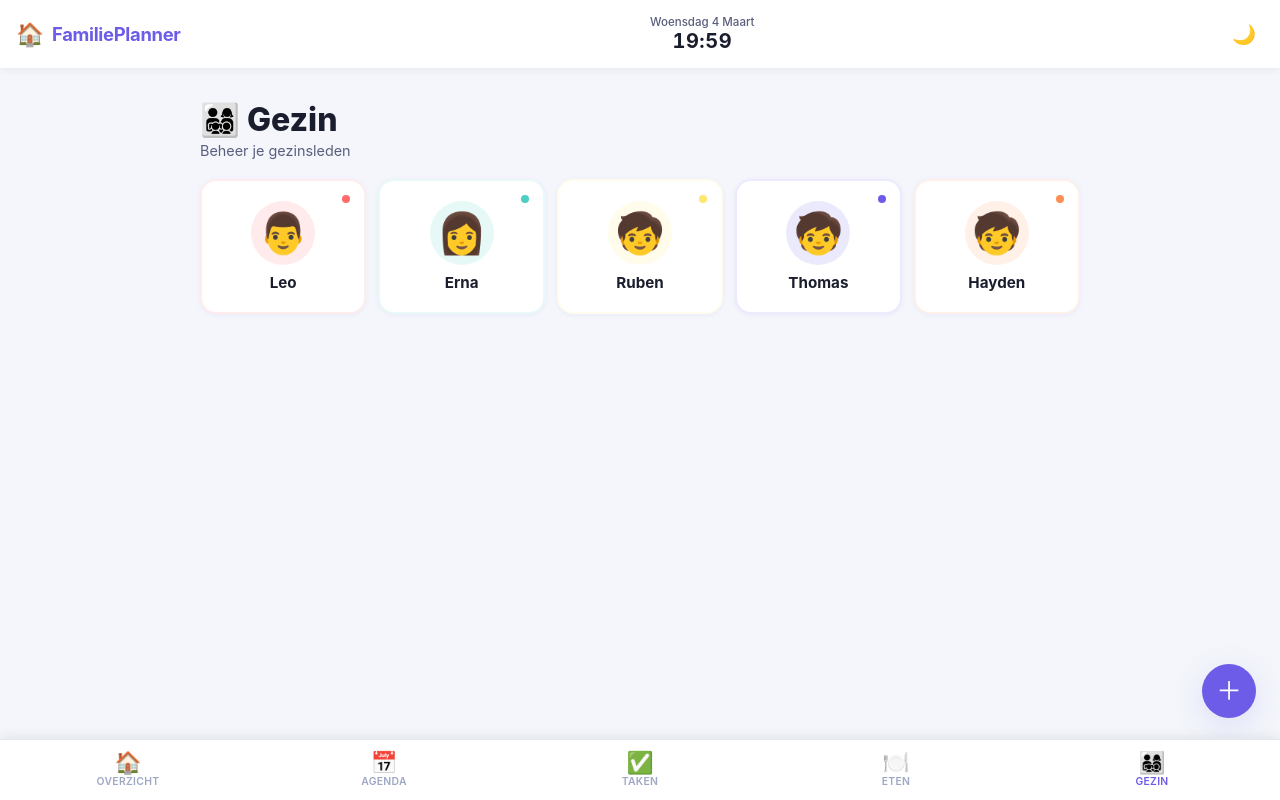
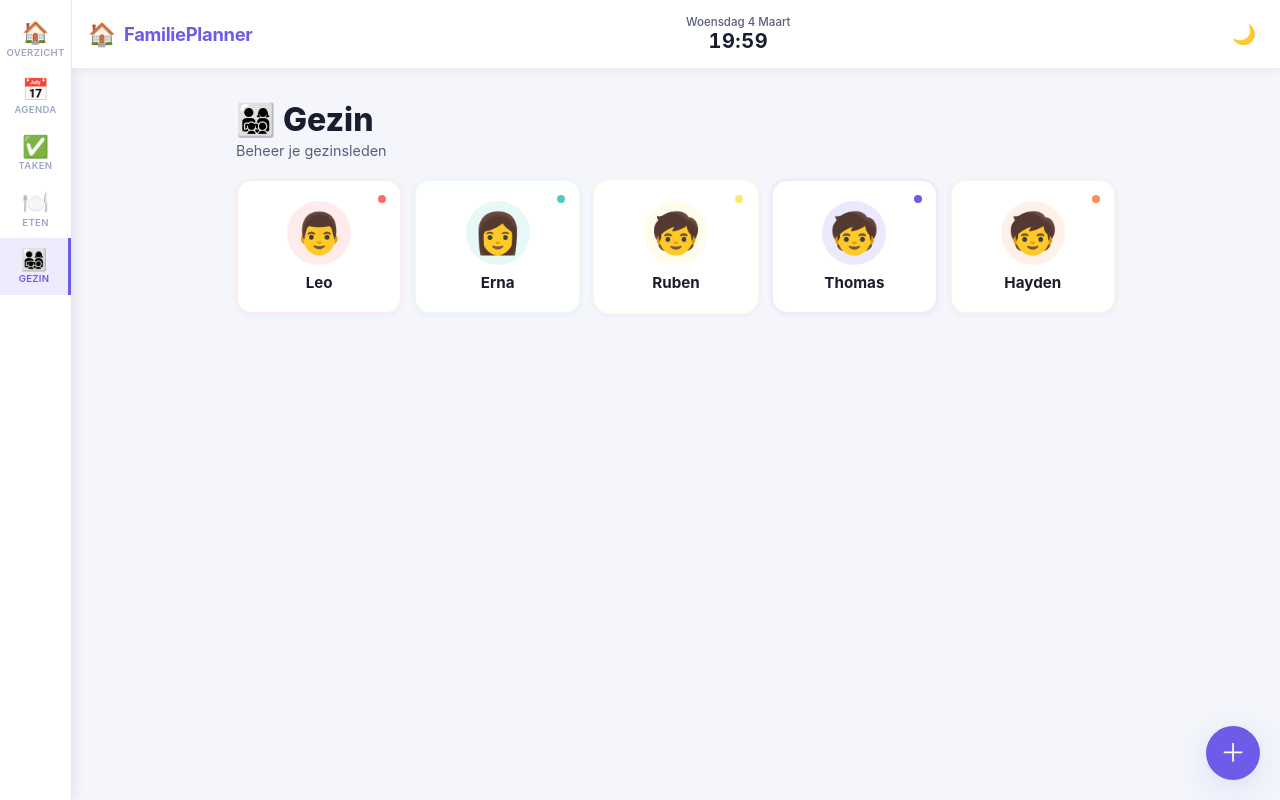
Before and after one commit to lmeulen/FamiliePlanner, a FastAPI app: page /gezin in a window 1280 px wide. Run offline with FastAPI, Linux system fonts and the light colour scheme; data comes from the database, SQL or seed files in the repository.

Commit message:
feat: move navigation from bottom bar to left sidebar
- Restructured base.html: nav moved before content, header+main
  wrapped in .app-content div
- Renamed .bottom-nav → .side-nav; converted from horizontal fixed
  bar to vertical sticky sidebar (72px wide, top-aligned)
- Active item gets accent highlight bar on the right edge
- body changed to flex-direction: row; .app-content takes the
  remaining width and handles its own scroll
- FAB bottom position no longer offsets for bottom nav height
- Removed bottom-nav safe-area padding

Co-authored-by: Copilot <223556219+Copilot@users.noreply.github.com>

```diff
--- a/app/static/css/main.css
+++ b/app/static/css/main.css
@@ -16,9 +16,10 @@ body {
                "Helvetica Neue", Arial, sans-serif;
   background: var(--bg-app);
   color: var(--text-primary);
-  min-height: 100dvh;
+  height: 100dvh;
   display: flex;
-  flex-direction: column;
+  flex-direction: row;       /* nav left, content right */
+  overflow: hidden;
   transition: background .25s, color .25s;
 }
 
@@ -77,10 +78,17 @@ img { max-width: 100%; }
 }
 
 /* ── MAIN CONTENT ────────────────────────────────────────────── */
+.app-content {
+  flex: 1;
+  display: flex;
+  flex-direction: column;
+  min-width: 0;
+  height: 100dvh;
+  overflow: hidden;
+}
 .app-main {
   flex: 1;
   overflow-y: auto;
-  padding-bottom: calc(70px + env(safe-area-inset-bottom));
 }
 .page-container {
   max-width: 960px;
@@ -731,40 +739,50 @@ img { max-width: 100%; }
 }
 
 /* ── BOTTOM NAVIGATION ───────────────────────────────────────── */
-.bottom-nav {
-  position: fixed;
-  bottom: 0;
-  left: 0; right: 0;
+/* ── SIDE NAVIGATION ─────────────────────────────────────────── */
+.side-nav {
+  position: sticky;
+  top: 0;
+  flex-shrink: 0;
+  width: 72px;
+  height: 100dvh;
+  display: flex;
+  flex-direction: column;
+  align-items: center;
+  justify-content: flex-start;
+  padding-top: .75rem;
+  background: var(--nav-bg);
+  border-right: 1px solid var(--border);
+  box-shadow: 2px 0 12px rgba(0,0,0,.08);
   z-index: 100;
-  display: flex;
-  background: var(--nav-bg);
-  border-top: 1px solid var(--border);
-  padding-bottom: env(safe-area-inset-bottom);
-  box-shadow: 0 -2px 12px rgba(0,0,0,.08);
+  overflow-y: auto;
 }
 .nav-item {
-  flex: 1;
+  width: 100%;
   display: flex;
   flex-direction: column;
   align-items: center;
   justify-content: center;
-  padding: .55rem .25rem;
+  padding: .65rem .25rem;
   color: var(--nav-inactive);
   text-decoration: none;
-  transition: color .15s;
-  min-height: 60px;
-  gap: .15rem;
+  transition: color .15s, background .15s;
+  gap: .2rem;
 }
 .nav-item:hover, .nav-item.active {
   color: var(--nav-active);
 }
+.nav-item.active {
+  background: color-mix(in srgb, var(--accent) 12%, transparent);
+  border-right: 3px solid var(--accent);
+}
 .nav-icon  { font-size: 1.35rem; line-height: 1; }
-.nav-label { font-size: .65rem; font-weight: 600; text-transform: uppercase; letter-spacing: .3px; }
+.nav-label { font-size: .6rem; font-weight: 600; text-transform: uppercase; letter-spacing: .3px; }
 
 /* ── FAB ─────────────────────────────────────────────────────── */
 .fab {
   position: fixed;
-  bottom: calc(70px + .75rem + env(safe-area-inset-bottom));
+  bottom: 1.25rem;
   right: 1.25rem;
   z-index: 90;
   width: 54px; height: 54px;
@@ -1000,7 +1018,6 @@ img { max-width: 100%; }
 }
 @media (min-width: 960px) {
   .page-container { padding: 2rem 2.5rem 3rem; }
-  .fab { bottom: calc(70px + .75rem + env(safe-area-inset-bottom)); right: 1.5rem; }
 }
 
 /* ── RECURRENCE FORM ────────────────────────────────────────── */
--- a/app/templates/base.html
+++ b/app/templates/base.html
@@ -16,29 +16,8 @@
 </head>
 <body>
 
-  <!-- ──────────── APP HEADER ──────────── -->
-  <header class="app-header">
-    <div class="header-left">
-      <span class="app-logo">🏠</span>
-      <span class="app-name">FamiliePlanner</span>
-    </div>
-    <div class="header-center" id="header-date"><!-- filled by JS --></div>
-    <div class="header-right">
-      <button class="icon-btn" id="theme-toggle" aria-label="Wissel thema" title="Wissel thema">
-        <span id="theme-icon">🌙</span>
-      </button>
-    </div>
-  </header>
-
-  <!-- ──────────── MAIN CONTENT ──────────── -->
-  <main class="app-main">
-    <div class="page-container">
-      {% block content %}{% endblock %}
-    </div>
-  </main>
-
-  <!-- ──────────── BOTTOM NAVIGATION ──────────── -->
-  <nav class="bottom-nav" role="navigation" aria-label="Hoofdnavigatie">
+  <!-- ──────────── SIDE NAVIGATION ──────────── -->
+  <nav class="side-nav" role="navigation" aria-label="Hoofdnavigatie">
     <a href="/"          class="nav-item {% block nav_dashboard %}{% endblock %}" aria-label="Dashboard">
       <span class="nav-icon">🏠</span>
       <span class="nav-label">Overzicht</span>
@@ -61,6 +40,32 @@
     </a>
   </nav>
 
+  <!-- ──────────── APP CONTENT ──────────── -->
+  <div class="app-content">
+
+    <!-- ──────────── APP HEADER ──────────── -->
+    <header class="app-header">
+      <div class="header-left">
+        <span class="app-logo">🏠</span>
+        <span class="app-name">FamiliePlanner</span>
+      </div>
+      <div class="header-center" id="header-date"><!-- filled by JS --></div>
+      <div class="header-right">
+        <button class="icon-btn" id="theme-toggle" aria-label="Wissel thema" title="Wissel thema">
+          <span id="theme-icon">🌙</span>
+        </button>
+      </div>
+    </header>
+
+    <!-- ──────────── MAIN CONTENT ──────────── -->
+    <main class="app-main">
+      <div class="page-container">
+        {% block content %}{% endblock %}
+      </div>
+    </main>
+
+  </div><!-- /.app-content -->
+
   <!-- ──────────── MODAL CONTAINER ──────────── -->
   <div id="modal-overlay" class="modal-overlay hidden" role="dialog" aria-modal="true">
     <div class="modal-box" id="modal-box">
```
